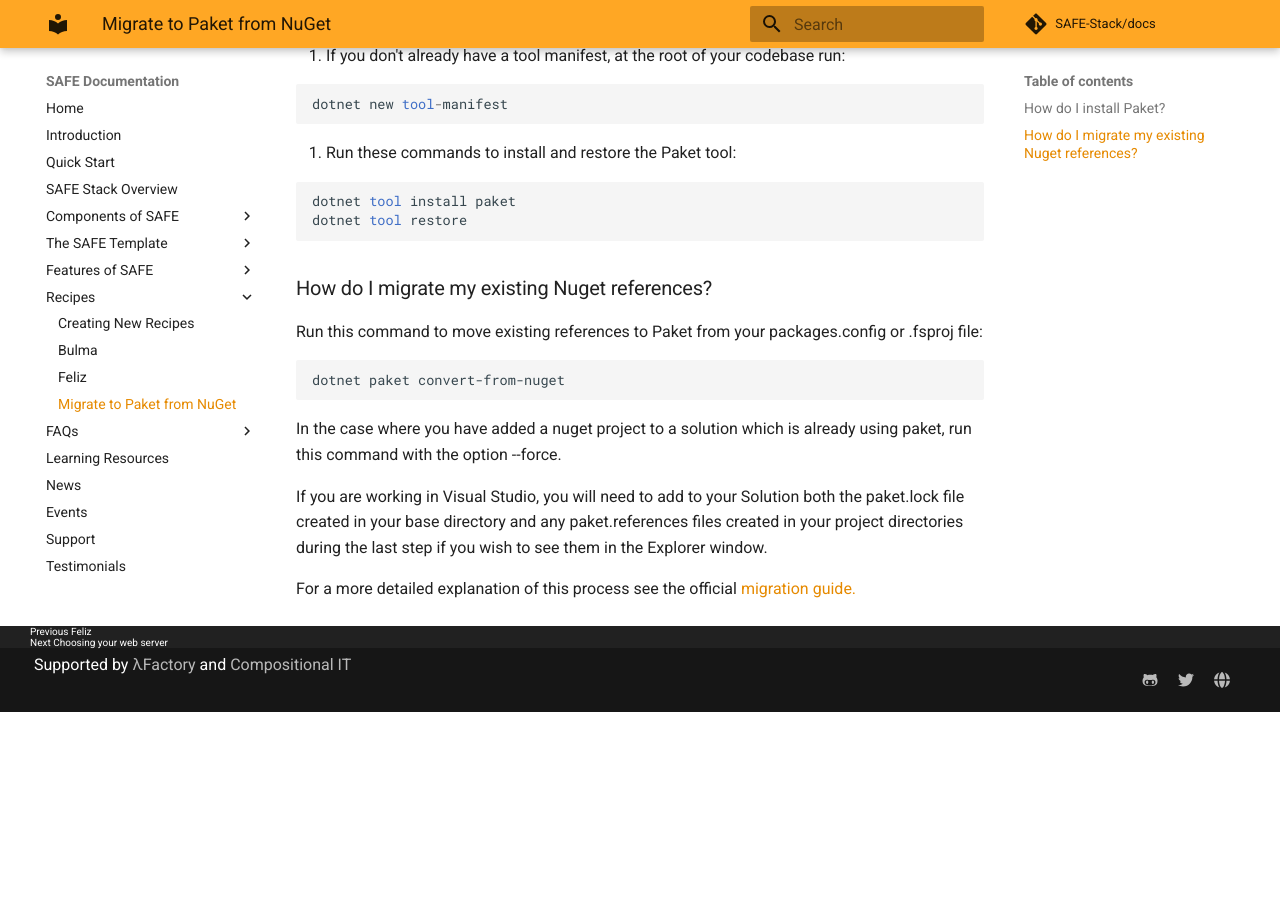
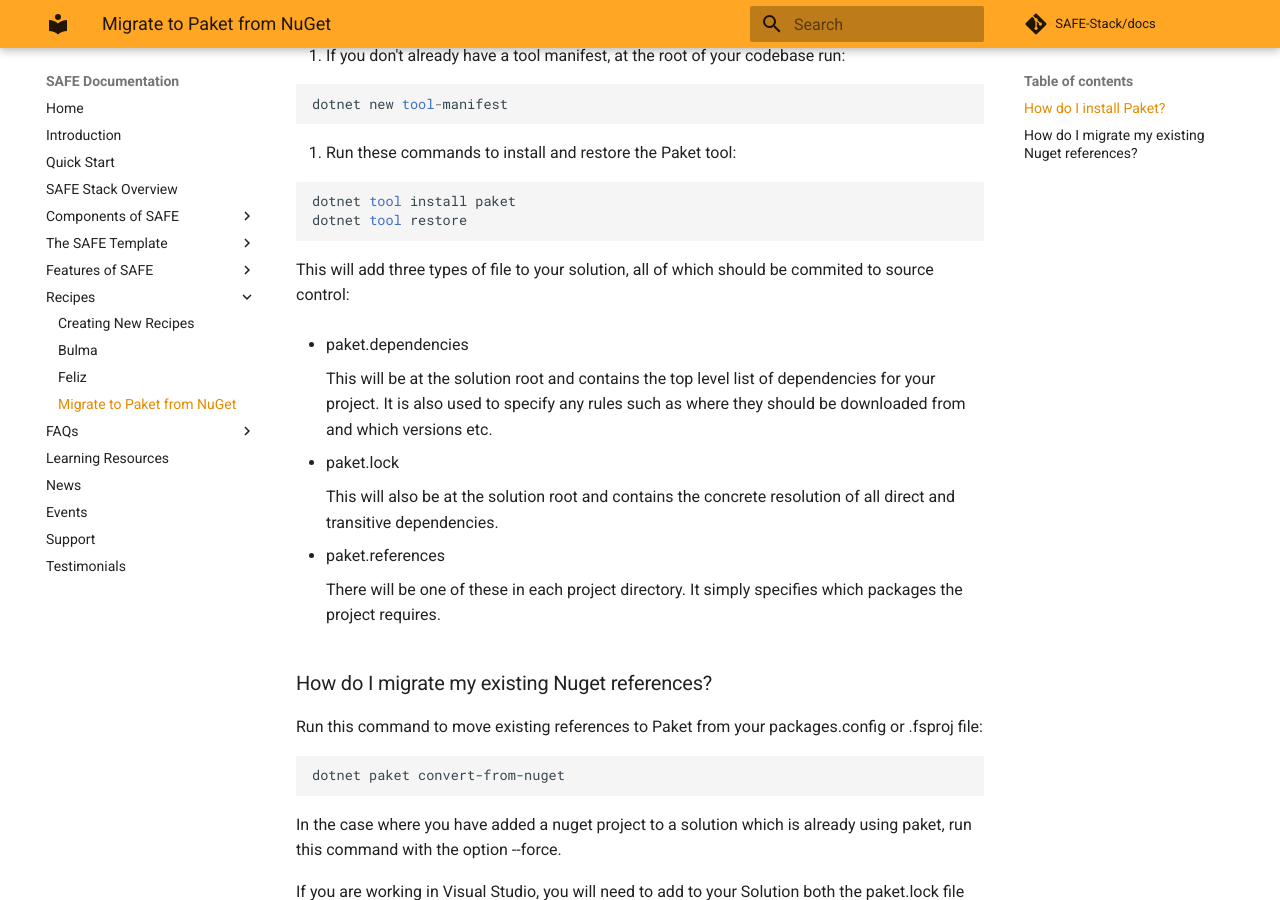
Before and after one commit to SAFE-Stack/docs, an MkDocs documentation site: the page built from docs/recipes/migrate-to-paket.md, in a window 1280 px wide and 900 px high, scrolled down 577 px. Built offline with MkDocs 1.6.1 and Material for MkDocs 9.7.7, drawn with Linux system fonts in a browser that asks for light colours; comment, search, counter and statistics services are not loaded; before the commit the page ends 1289 px from its top, so only the background shows below that.

Commit message:
Added brief description of the files which paket adds to the solution during migration

````diff
--- a/docs/recipes/migrate-to-paket.md
+++ b/docs/recipes/migrate-to-paket.md
@@ -27,6 +27,21 @@
 dotnet tool restore
 ```
 
+This will add three types of file to your solution, all of which should be commited to source control:
+
+- paket.dependencies
+
+    This will be at the solution root and contains the top level list of dependencies for your project. It is also used to specify any rules such as where they should be downloaded from and which versions etc.
+
+- paket.lock
+
+    This will also be at the solution root and contains the concrete resolution of all direct and transitive dependencies.
+
+- paket.references
+
+    There will be one of these in each project directory. It simply specifies which packages the project requires.
+
+
 ### How do I migrate my existing Nuget references?
 
 Run this command to move existing references to Paket from your packages.config or .fsproj file:
````
